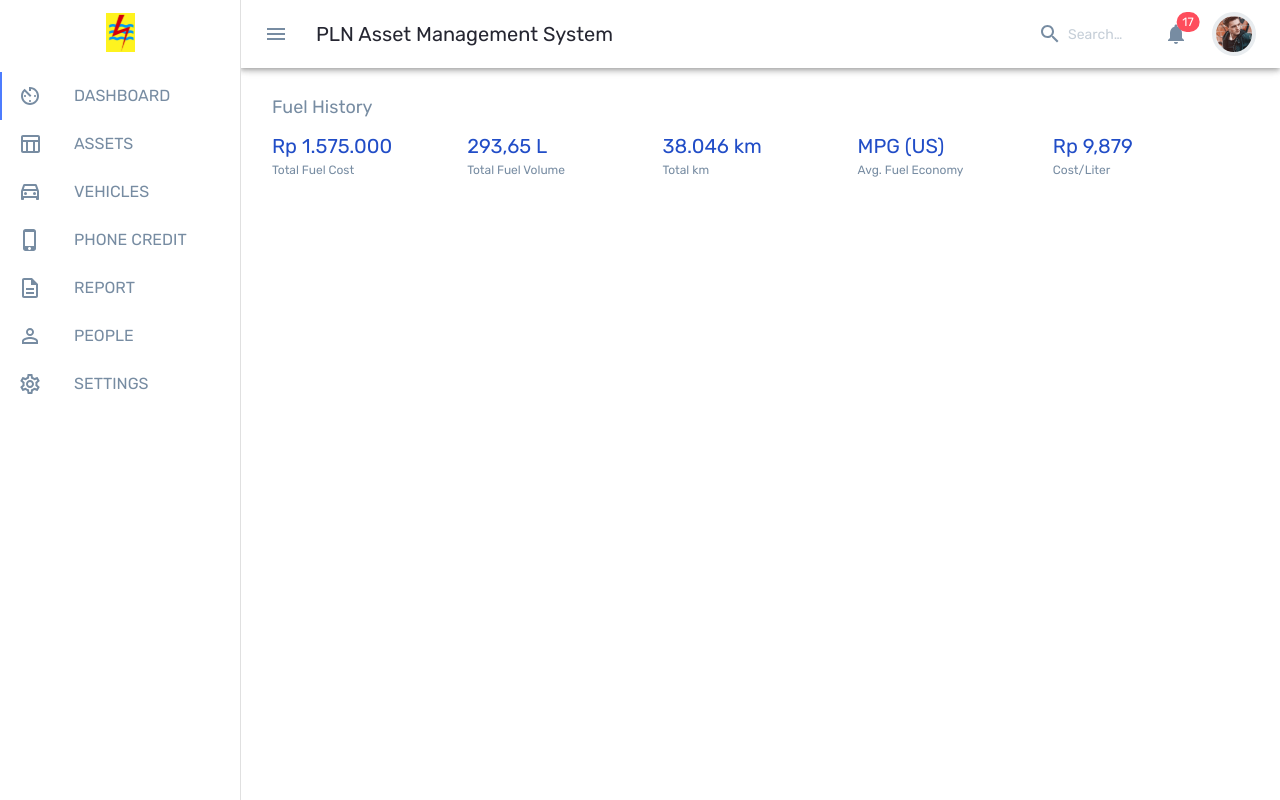
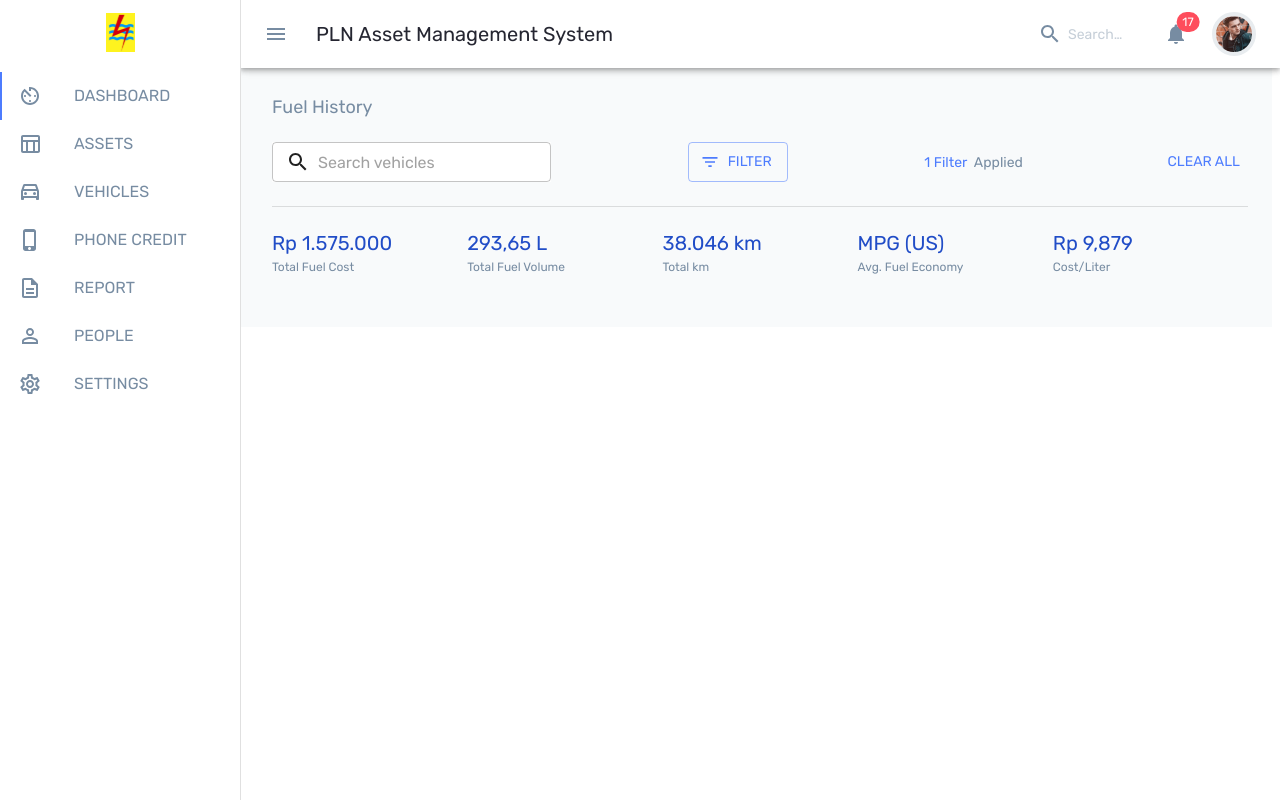
Before and after one commit to HadeerFawzy/blink-fe-task, a React (Create React App) app: page / in a window 1280 px wide. Built offline with nearby package versions, Linux system fonts and the light colour scheme.

Commit message:
Implement filters except Date Picker for now

```diff
--- a/src/App.js
+++ b/src/App.js
@@ -41,7 +41,8 @@
 const useStyles = makeStyles((theme) => ({
   appRoot: {
     display: 'flex',
-    backgroundColor: theme.palette.primary.lightt
+    backgroundColor: '#F8FAFB'
+    // backgroundColor: theme.palette.primary.light
   },
   content: {
     flexGrow: 1,
--- /dev/null
+++ b/src/components/Content/Filters/index.js
@@ -0,0 +1,65 @@
+import React from 'react';
+import { makeStyles, TextField, InputAdornment, Box, Button, Typography } from '@material-ui/core';
+import SearchIcon from '@material-ui/icons/Search';
+import FilterListIcon from '@material-ui/icons/FilterList';
+import theme from 'config/theme';
+import clsx from 'clsx';
+
+const Filters = () => {
+  const classes = useStyles();
+
+  return (
+    <Box className={classes.filtersRoot} my={3}>
+      {/* Calendar Goes Here */}
+
+      {/* Search Text Fiels */}
+      <TextField  id="search"
+                  size="small"
+                  placeholder="Search vehicles"
+                  variant="outlined"
+                  color='secondary'
+                  classes={{
+                    root: classes.textFieldRootOverride,
+                  }}
+                  InputProps={{
+                    startAdornment: <InputAdornment position="start">
+                      <SearchIcon/>
+                    </InputAdornment>,
+                  }} />
+
+      <Button variant="outlined" color="primary" startIcon={<FilterListIcon />}>
+        Filter
+      </Button>
+
+      <Typography color='primary' className={clsx(classes.filtersNumber, classes.fontSize14)}>
+        1 Filter
+        <Box color={theme.palette.secondary.main}> &nbsp; Applied </Box>
+      </Typography>
+
+      <Button color="primary" className={clsx(classes.clearAll, classes.fontSize14)}>
+        Clear All
+      </Button>
+    </Box>
+  );
+}
+
+const useStyles = makeStyles((theme) => ({
+  filtersRoot: {
+    display: 'flex',
+    alignItems: 'stretch',
+    justifyContent: 'space-between',
+  },
+  textFieldRootOverride: {
+    backgroundColor: theme.palette.common.white,
+  },
+  filtersNumber: {
+    display: 'flex',
+    alignItems: 'center',
+  },
+  fontSize14: {
+    fontSize: theme.typography.pxToRem(14)
+  }
+
+}));
+
+export default Filters;
--- a/src/components/Content/FuelInfo.js
+++ b/src/components/Content/FuelInfo.js
@@ -32,7 +32,7 @@
           display='flex'
           alignItems="center"
           justifyContent='space-between'
-          my={2}>
+          my={3}>
       { fuelInfo.map((info, index) => (
           <Box key={info.id} className={classes.infoBox}>
             <Typography className={classes.infoValue}>
--- a/src/components/Content/index.js
+++ b/src/components/Content/index.js
@@ -1,5 +1,6 @@
 import React from 'react';
-import { makeStyles, Typography } from '@material-ui/core';
+import { makeStyles, Typography, Divider } from '@material-ui/core';
+import Filters from 'components/Content/Filters'
 import FuelInfo from 'components/Content/FuelInfo'
 
 const Content = () => {
@@ -10,6 +11,8 @@
       <Typography className={classes.contentTitle}>
         Fuel History
       </Typography>
+      <Filters/>
+      <Divider />
       <FuelInfo/>
     </div>
   );
```
